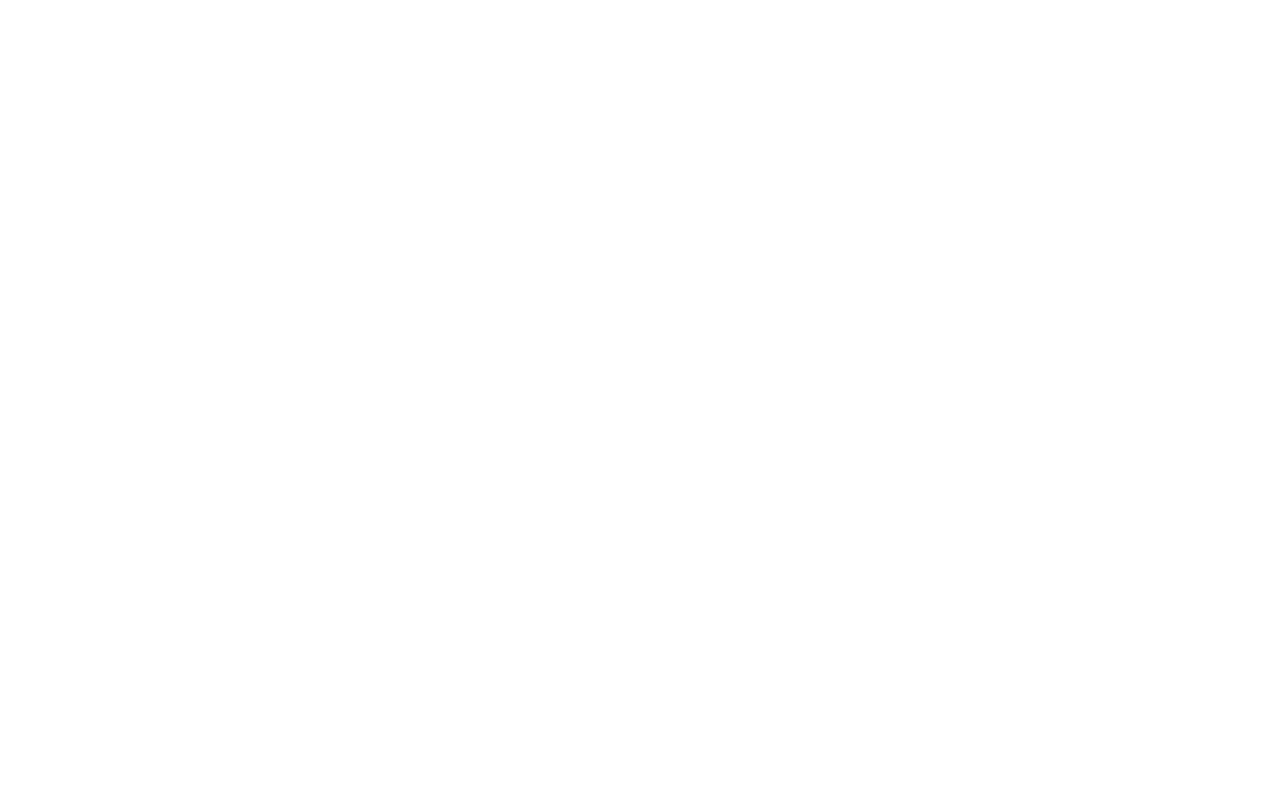
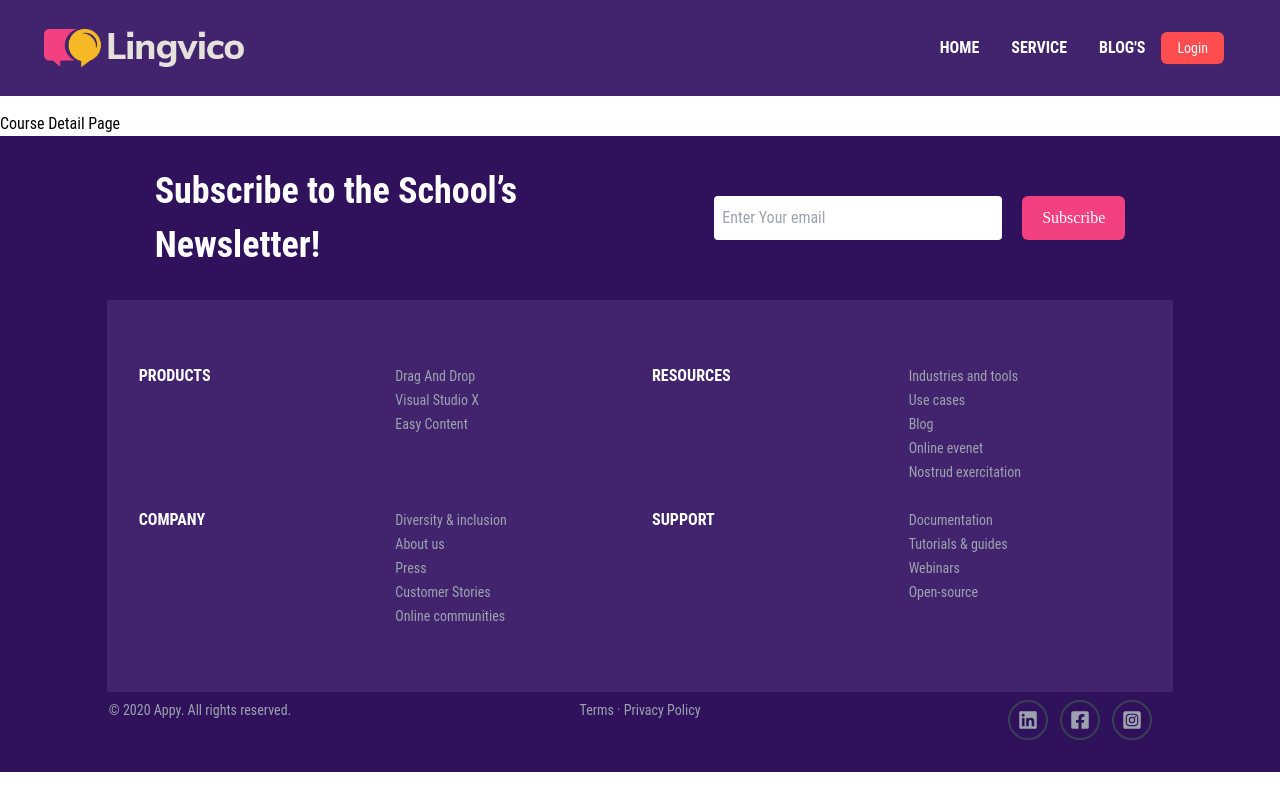
Before and after one commit to ZeroBug404/language-learning-frontend, a Next.js app: page /courseDetail in a window 1280 px wide. Built offline with nearby package versions, Linux system fonts and the light colour scheme; no server answers.

Commit message:
[DONE]-fetching data in course detail page

```diff
--- a/src/app/courseDetail/page.tsx
+++ b/src/app/courseDetail/page.tsx
@@ -1,11 +1,25 @@
+"use client";
 
+import { useGetSingleCourseQuery } from "@/redux/api/courseApi";
 
-const CourseDetailPage = () => {
-    return (
-        <div>
+type Props = {
+  searchParams: { [key: string]: string | string[] | undefined };
+};
 
-        </div>
-    );
+const CourseDetailPage = ({ searchParams }: Props) => {
+  const { data } = useGetSingleCourseQuery(searchParams.id);
+
+//   console.log(data);
+
+  return (
+    <div
+      style={{
+        marginTop: "7rem",
+      }}
+    >
+      <h1>Course Detail Page</h1>
+    </div>
+  );
 };
 
 export default CourseDetailPage;
--- a/src/app/layout.tsx
+++ b/src/app/layout.tsx
@@ -1,3 +1,5 @@
+import Footer from "@/components/Home/Footer";
+import Navbar from "@/components/Home/Navbar";
 import Providers from "@/lib/Providers";
 import type { Metadata } from "next";
 import { Inter } from "next/font/google";
@@ -18,7 +20,9 @@ export default function RootLayout({
   return (
     <Providers>
       <html lang="en">
+        <Navbar />
         <body className={inter.className}>{children}</body>
+        <Footer />
       </html>
     </Providers>
   );
--- a/src/components/Home/Home.tsx
+++ b/src/components/Home/Home.tsx
@@ -1,11 +1,9 @@
 "use client";
 
 import BannerCarousel from "../ui/BannerCarousel";
-import Navbar from "./Navbar";
-import Footer from "./Footer";
+import Blog from "./Blog";
 import Services from "./Services";
 import Starting from "./Starting";
-import Blog from "./Blog";
 import Testimonial from "./Testimonial";
 
 const Home = () => {
@@ -15,7 +13,6 @@ const Home = () => {
         style={{ backgroundColor: "#41246D", minHeight: "90vh" }}
         className="relative"
       >
-        <Navbar />
         <div className="w-full flex justify-center items-center absolute top-36 bottom-0 left-0 right-0">
           <div className="w-[90%]">
             <BannerCarousel />
@@ -28,13 +25,12 @@ const Home = () => {
       <div style={{ backgroundColor: "#41246D" }}>
         <Services />
       </div>
-      <div style={{  }}>
+      <div style={{}}>
         <Testimonial />
       </div>
-      <div style={{  }}>
+      <div style={{}}>
         <Blog />
       </div>
-      <Footer />
     </div>
   );
 };
--- a/src/components/Home/Navbar.tsx
+++ b/src/components/Home/Navbar.tsx
@@ -29,7 +29,7 @@ import { Avatar, Button, Dropdown, MenuProps, Space } from "antd";
 import Image from "next/image";
 import Link from "next/link";
 import { useRouter } from "next/navigation";
-import logo from "../../app/assets/logo.png";
+import logo from "../../assets/logo.png";
 
 export default function Navbar() {
   let Links = [
--- a/src/components/ui/BannerCarousel.tsx
+++ b/src/components/ui/BannerCarousel.tsx
@@ -3,7 +3,7 @@
 import { Carousel } from "antd";
 import Image from "next/image";
 import React from "react";
-import banner1 from "../../app/assets/banner1.jpg";
+import banner1 from "../../assets/banner1.jpg";
 // import banner2 from "../../app/assets/banner2.jpg";
 // import banner3 from "../../app/assets/banner3.jpg";
 
--- a/src/components/ui/ServicesCarousel.tsx
+++ b/src/components/ui/ServicesCarousel.tsx
@@ -13,14 +13,14 @@ import "./ServicesCarousel.module.css";
 import { Autoplay } from "swiper/modules";
 
 import Image from "next/image";
-import slide_1 from "../../app/assets/banner1.jpg";
+import slide_1 from "../../assets/banner1.jpg";
 
 import { useGetAllCourseQuery } from "@/redux/api/courseApi";
 import { RootState } from "@/redux/store";
 import { ClockCircleOutlined, CommentOutlined } from "@ant-design/icons";
 import { Divider } from "antd";
+import Link from "next/link";
 import { useSelector } from "react-redux";
-import Link from "next/link";
 
 const ServicesCarousel = () => {
   const { data: courseData } = useGetAllCourseQuery([]);
@@ -81,8 +81,8 @@ const ServicesCarousel = () => {
                 <div className="bg-gray-100">
                   <div className="p-6 mt-8">
                     <Link
-                      href="/detail/[id]"
-                      as={`/detail/${course.id}`}
+                      href="/courseDetail/[id]"
+                      as={`/courseDetail/${course.id}`}
                       passHref
                     >
                       <a>
@@ -148,12 +148,15 @@ const ServicesCarousel = () => {
                 <div className="bg-gray-100">
                   <div className="p-6 mt-8">
                     <Link
-                      href="/detail/[id]"
-                      as={`/detail/${course.id}`}
+                      href={{
+                        pathname: "/courseDetail",
+                        query: { id: course.id },
+                      }}
+                      // as={`/courseDetail/${course.id}`}
                     >
-                        <h4 className="text-xl font-semibold mb-2 text-gray-800 cursor-pointer">
-                          {course.title}
-                        </h4>
+                      <h4 className="text-xl font-semibold mb-2 text-gray-800 cursor-pointer">
+                        {course.title}
+                      </h4>
                     </Link>
 
                     <p className="leading-0">{course.learningOutcomes}</p>
--- a/src/components/ui/TestimonialCarousel.tsx
+++ b/src/components/ui/TestimonialCarousel.tsx
@@ -10,10 +10,10 @@ import "./styles.css";
 
 // import required modules
 import Image from "next/image";
-import { Autoplay, Navigation, Pagination } from "swiper/modules";
+import { Autoplay } from "swiper/modules";
 
 import { Rate } from "antd";
-import profile from "../../app/assets/profile.jpg";
+import profile from "../../assets/profile.jpg";
 
 const TestimonialCarousel = () => {
   return (
```
Also changed, not shown: src/app/page.tsx (+3 -4 lines).
